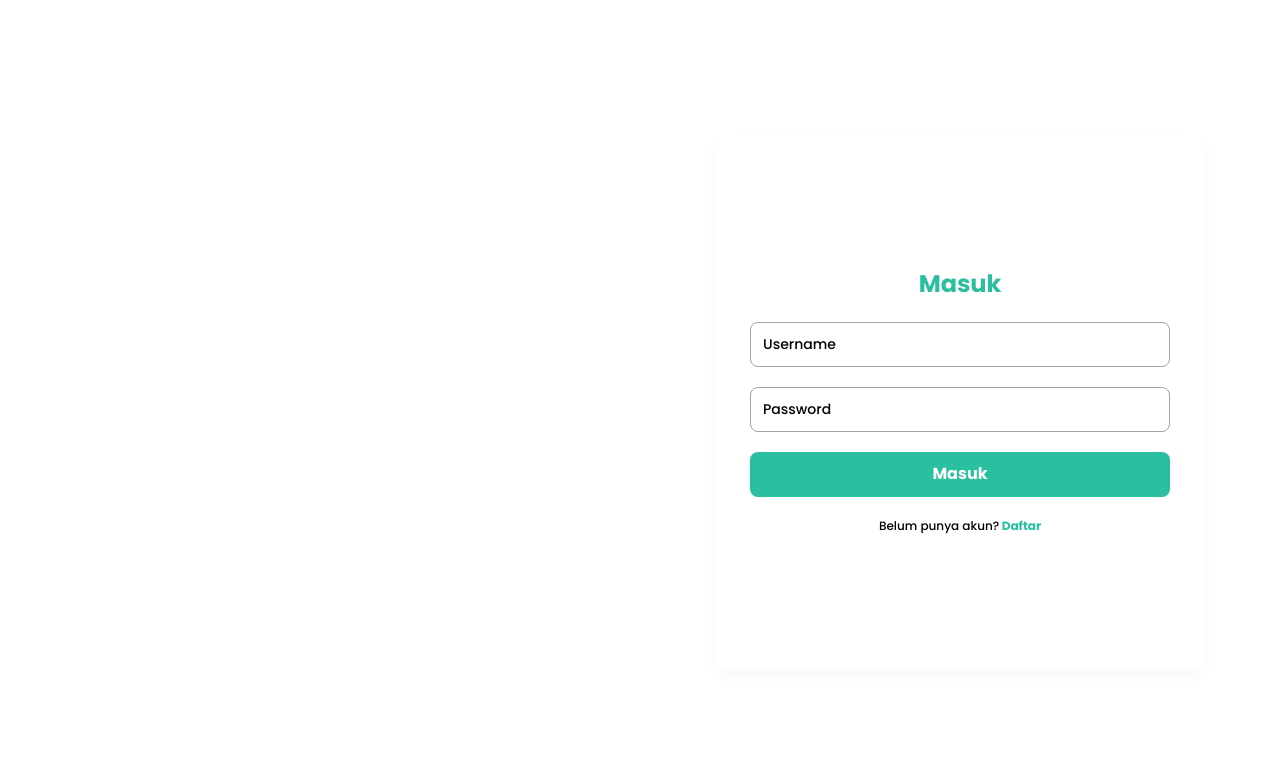
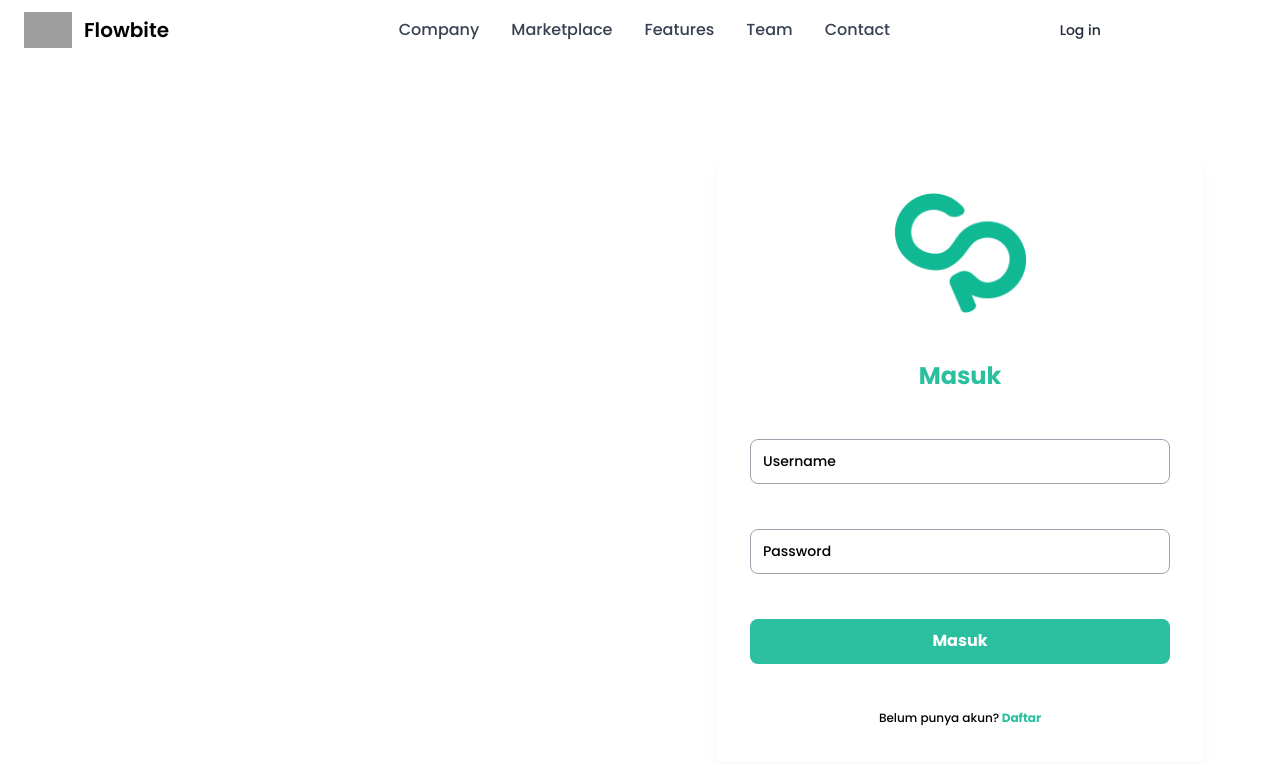
Before and after one commit to Rizalmultimedia2/Cryptopedia, a Next.js app: page /masuk in a window 1280 px wide. Shown: the top 764 px of the page. Built offline with nearby package versions, Linux system fonts and the light colour scheme; grey boxes are pictures that could not be loaded.

Commit message:
Add header

```diff
--- /dev/null
+++ b/src/components/Header.jsx
@@ -0,0 +1,127 @@
+import React from "react";
+
+function Header() {
+  return (
+    <header>
+      <nav class="bg-white border-gray-200 px-4 lg:px-6 py-2.5 dark:bg-gray-800">
+        <div class="flex flex-wrap justify-between items-center mx-auto max-w-screen-xl">
+          <a href="https://flowbite.com" class="flex items-center">
+            <img
+              src="https://flowbite.com/docs/images/logo.svg"
+              class="mr-3 h-6 sm:h-9"
+              alt="Flowbite Logo"
+            />
+            <span class="self-center text-xl font-semibold whitespace-nowrap dark:text-white">
+              Flowbite
+            </span>
+          </a>
+          <div class="flex items-center lg:order-2">
+            <a
+              href="#"
+              class="text-gray-800 dark:text-white hover:bg-gray-50 focus:ring-4 focus:ring-gray-300 font-medium rounded-lg text-sm px-4 lg:px-5 py-2 lg:py-2.5 mr-2 dark:hover:bg-gray-700 focus:outline-none dark:focus:ring-gray-800"
+            >
+              Log in
+            </a>
+            <a
+              href="#"
+              class="text-white bg-primary-700 hover:bg-primary-800 focus:ring-4 focus:ring-primary-300 font-medium rounded-lg text-sm px-4 lg:px-5 py-2 lg:py-2.5 mr-2 dark:bg-primary-600 dark:hover:bg-primary-700 focus:outline-none dark:focus:ring-primary-800"
+            >
+              Get started
+            </a>
+            <button
+              data-collapse-toggle="mobile-menu-2"
+              type="button"
+              class="inline-flex items-center p-2 ml-1 text-sm text-gray-500 rounded-lg lg:hidden hover:bg-gray-100 focus:outline-none focus:ring-2 focus:ring-gray-200 dark:text-gray-400 dark:hover:bg-gray-700 dark:focus:ring-gray-600"
+              aria-controls="mobile-menu-2"
+              aria-expanded="false"
+            >
+              <span class="sr-only">Open main menu</span>
+              <svg
+                class="w-6 h-6"
+                fill="currentColor"
+                viewBox="0 0 20 20"
+                xmlns="http://www.w3.org/2000/svg"
+              >
+                <path
+                  fill-rule="evenodd"
+                  d="M3 5a1 1 0 011-1h12a1 1 0 110 2H4a1 1 0 01-1-1zM3 10a1 1 0 011-1h12a1 1 0 110 2H4a1 1 0 01-1-1zM3 15a1 1 0 011-1h12a1 1 0 110 2H4a1 1 0 01-1-1z"
+                  clip-rule="evenodd"
+                ></path>
+              </svg>
+              <svg
+                class="hidden w-6 h-6"
+                fill="currentColor"
+                viewBox="0 0 20 20"
+                xmlns="http://www.w3.org/2000/svg"
+              >
+                <path
+                  fill-rule="evenodd"
+                  d="M4.293 4.293a1 1 0 011.414 0L10 8.586l4.293-4.293a1 1 0 111.414 1.414L11.414 10l4.293 4.293a1 1 0 01-1.414 1.414L10 11.414l-4.293 4.293a1 1 0 01-1.414-1.414L8.586 10 4.293 5.707a1 1 0 010-1.414z"
+                  clip-rule="evenodd"
+                ></path>
+              </svg>
+            </button>
+          </div>
+          <div
+            class="hidden justify-between items-center w-full lg:flex lg:w-auto lg:order-1"
+            id="mobile-menu-2"
+          >
+            <ul class="flex flex-col mt-4 font-medium lg:flex-row lg:space-x-8 lg:mt-0">
+              <li>
+                <a
+                  href="#"
+                  class="block py-2 pr-4 pl-3 text-white rounded bg-primary-700 lg:bg-transparent lg:text-primary-700 lg:p-0 dark:text-white"
+                  aria-current="page"
+                >
+                  Home
+                </a>
+              </li>
+              <li>
+                <a
+                  href="#"
+                  class="block py-2 pr-4 pl-3 text-gray-700 border-b border-gray-100 hover:bg-gray-50 lg:hover:bg-transparent lg:border-0 lg:hover:text-primary-700 lg:p-0 dark:text-gray-400 lg:dark:hover:text-white dark:hover:bg-gray-700 dark:hover:text-white lg:dark:hover:bg-transparent dark:border-gray-700"
+                >
+                  Company
+                </a>
+              </li>
+              <li>
+                <a
+                  href="#"
+                  class="block py-2 pr-4 pl-3 text-gray-700 border-b border-gray-100 hover:bg-gray-50 lg:hover:bg-transparent lg:border-0 lg:hover:text-primary-700 lg:p-0 dark:text-gray-400 lg:dark:hover:text-white dark:hover:bg-gray-700 dark:hover:text-white lg:dark:hover:bg-transparent dark:border-gray-700"
+                >
+                  Marketplace
+                </a>
+              </li>
+              <li>
+                <a
+                  href="#"
+                  class="block py-2 pr-4 pl-3 text-gray-700 border-b border-gray-100 hover:bg-gray-50 lg:hover:bg-transparent lg:border-0 lg:hover:text-primary-700 lg:p-0 dark:text-gray-400 lg:dark:hover:text-white dark:hover:bg-gray-700 dark:hover:text-white lg:dark:hover:bg-transparent dark:border-gray-700"
+                >
+                  Features
+                </a>
+              </li>
+              <li>
+                <a
+                  href="#"
+                  class="block py-2 pr-4 pl-3 text-gray-700 border-b border-gray-100 hover:bg-gray-50 lg:hover:bg-transparent lg:border-0 lg:hover:text-primary-700 lg:p-0 dark:text-gray-400 lg:dark:hover:text-white dark:hover:bg-gray-700 dark:hover:text-white lg:dark:hover:bg-transparent dark:border-gray-700"
+                >
+                  Team
+                </a>
+              </li>
+              <li>
+                <a
+                  href="#"
+                  class="block py-2 pr-4 pl-3 text-gray-700 border-b border-gray-100 hover:bg-gray-50 lg:hover:bg-transparent lg:border-0 lg:hover:text-primary-700 lg:p-0 dark:text-gray-400 lg:dark:hover:text-white dark:hover:bg-gray-700 dark:hover:text-white lg:dark:hover:bg-transparent dark:border-gray-700"
+                >
+                  Contact
+                </a>
+              </li>
+            </ul>
+          </div>
+        </div>
+      </nav>
+    </header>
+  );
+}
+
+export default Header;
--- a/src/pages/masuk.js
+++ b/src/pages/masuk.js
@@ -1,12 +1,17 @@
 import React from "react";
 import { Menu } from "@headlessui/react";
+import Image from "next/image";
+import Header from "@/components/Header";
 
 function test() {
   return (
-    <div className="grid grid-cols-2 container">
+    <>
+      <Header />
+      <div className="grid md:grid-cols-2 grid-cols-1 container">
         <div></div>
-      <div className="flex items-center justify-center min-h-screen">
-        <div className="flex flex-col h-[537px] w-[486px] bg-light-color rounded-md shadow-shadows-1 items-center justify-center space-y-5">
+        <div className="test">
+          <div className="flex md:flex-col gap-[25px] py-[35px] w-[486px] bg-light-color rounded-md shadow-shadows-1 items-center justify-center space-y-5">
+            <Image src="/image/logo.png" height={120} width={133} />
             <h1 className="text-primary-1 text-h5">Masuk</h1>
             <div className="flex items-center h-[45px] font-medium w-[420px] border border-gray-400 rounded-lg text-p3 px-3">
               Username
@@ -24,6 +29,7 @@
           </div>
         </div>
       </div>
+    </>
   );
 }
 
--- a/src/styles/globals.css
+++ b/src/styles/globals.css
@@ -10,6 +10,7 @@
 .text-h1 {
   font-size: 64px;
   font-weight: bold;
+  @apply text-teal-700;
 }
 
 .text-h2 {
@@ -62,3 +63,7 @@
 .text-p4 {
   font-size: 12px;
 }
+
+.test {
+  @apply flex items-center justify-center min-h-screen;
+}
```
Also changed, not shown: public/image/Logo.png (added). Lines whose indentation alone changed are shown as unchanged.
